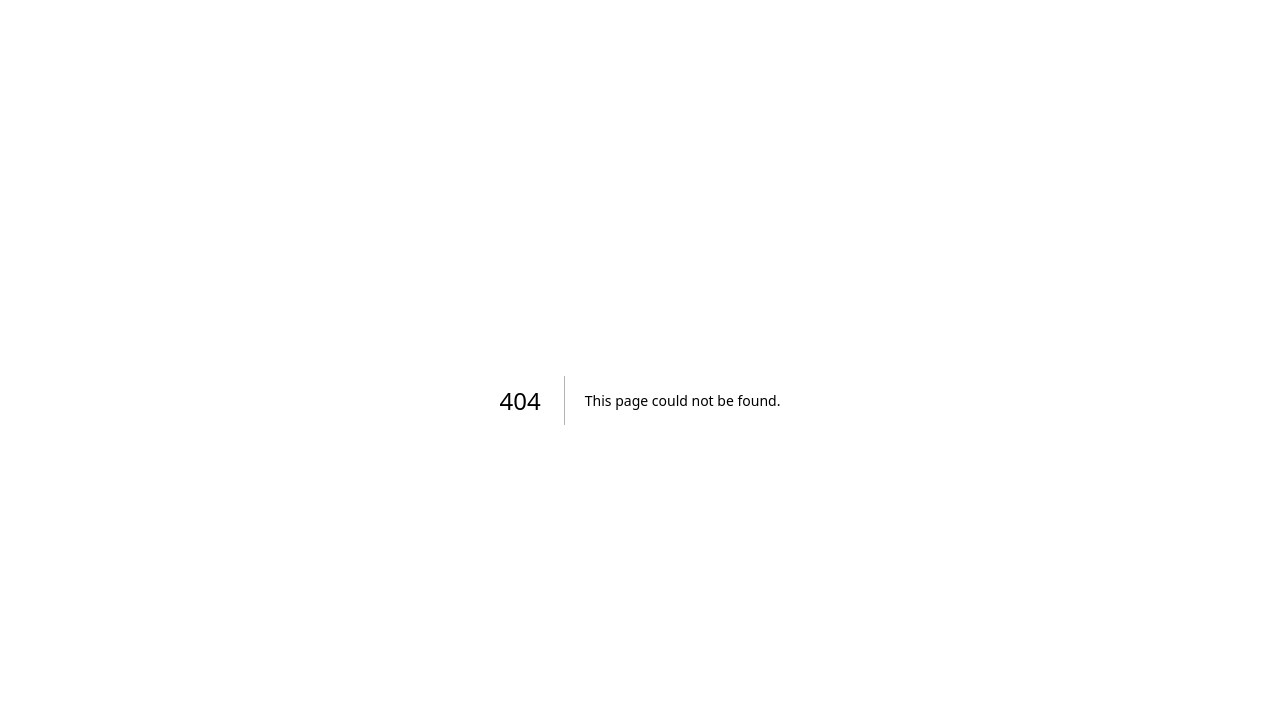
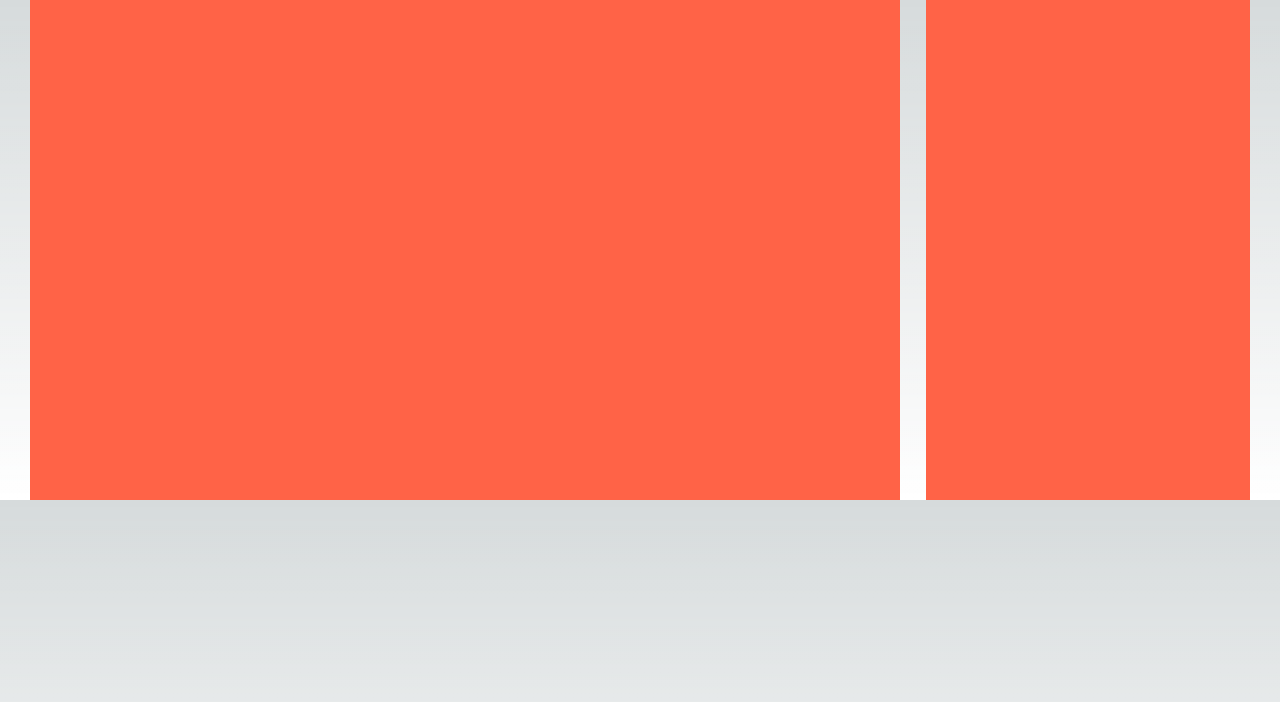
Before and after one commit to Ryoh96/tekrog, a Next.js app: page /test in a window 1280 px wide. Before the commit this address had no page. Shown: the top 702 px of the page. Built offline with nearby package versions, Linux system fonts and the light colour scheme.

Commit message:
Implemented two columns container and test page

```diff
--- a/src/components/layout/MainArea.tsx
+++ b/src/components/layout/MainArea.tsx
@@ -1,5 +1,6 @@
-const MainArea = () => {
-  return <div></div>
-}
+import styled from "styled-components"
 
+const MainArea = styled.div`
+  flex: 1 1 auto;
+`
 export default MainArea
--- /dev/null
+++ b/src/components/layout/PageContainer.tsx
@@ -0,0 +1,7 @@
+import styled from 'styled-components'
+
+const PageContainer = styled.div`
+  width: min(96%, 1220px);
+  margin-inline: auto;
+`
+export default PageContainer
--- a/src/components/layout/SideArea.tsx
+++ b/src/components/layout/SideArea.tsx
@@ -1,5 +1,6 @@
-const SideArea = () => {
-  return <div></div>
-}
+import styled from "styled-components"
 
+const SideArea = styled.div`
+  flex: 0 0 324px;
+`
 export default SideArea
--- a/src/components/layout/TwoColumnsContainer.tsx
+++ b/src/components/layout/TwoColumnsContainer.tsx
@@ -1,5 +1,13 @@
-const TwoColumnContainer = () => {
-  return <div></div>
-}
+import styled from "styled-components"
+
+const TwoColumnContainer = styled.div`
+  display: flex;
+  gap: 2.131147541%;
+
+  @media (max-width: 1030px) {
+    flex-direction: column;
+    gap: 30px;
+  }
+`
 
 export default TwoColumnContainer
--- /dev/null
+++ b/src/pages/test.tsx
@@ -0,0 +1,30 @@
+import styled from 'styled-components'
+
+import MainArea from '../components/layout/MainArea'
+import PageContainer from '../components/layout/PageContainer'
+import SideArea from '../components/layout/SideArea'
+import TwoColumnContainer from '../components/layout/TwoColumnsContainer'
+
+const Contents = styled.div`
+  width: 100%;
+  height: 500px;
+  background-color: tomato;
+
+`
+
+const Test = () => {
+  return (
+    <PageContainer>
+      <TwoColumnContainer>
+        <MainArea>
+          <Contents/>
+        </MainArea>
+        <SideArea>
+          <Contents />
+        </SideArea>
+      </TwoColumnContainer>
+    </PageContainer>
+  )
+}
+
+export default Test
```
